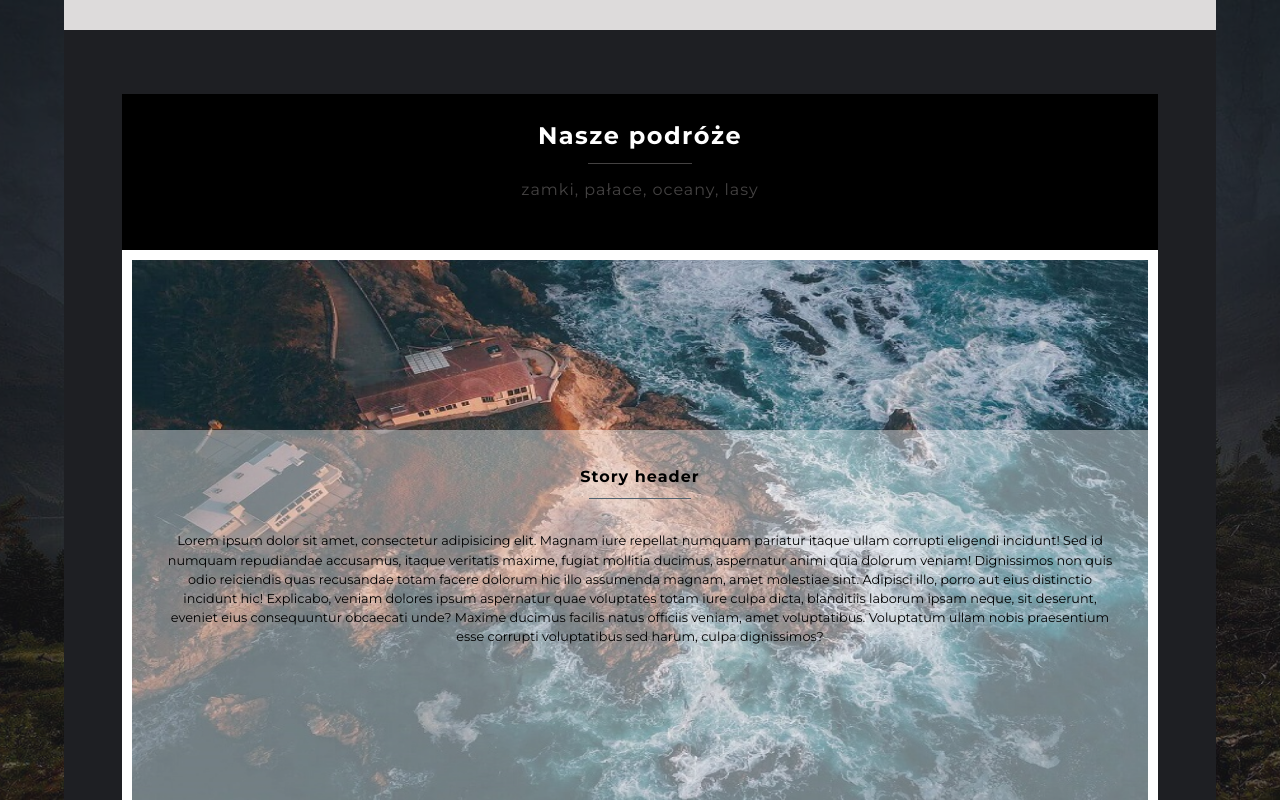
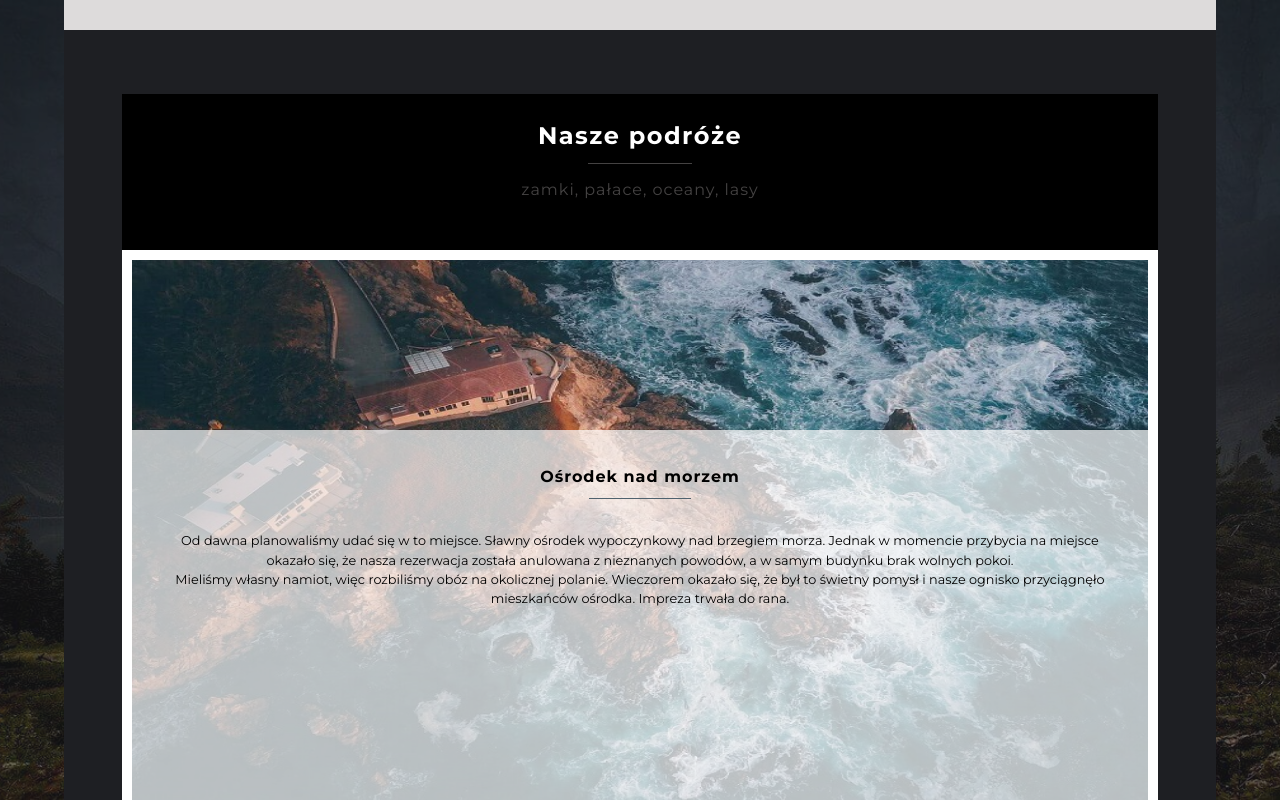
Before and after one commit to sfait/mistic, a plain HTML site: page index.html in a window 1280 px wide. Both pictures are taken after a click on the element 380 px from the left and 1374 px from the top of the page. Shown: the part 974-1774 px from the top of the page. Drawn offline with nearby package versions, Linux system fonts and the light colour scheme.

Commit message:
Add text

```diff
--- a/css/style.css
+++ b/css/style.css
@@ -6,7 +6,7 @@
   --fourth-color: rgba(170, 165, 165, 0.4);
   --fifth-color: rgba(30, 31, 35, 0.5);
   --sixth-color: #50626E;
-  --seventh-color: rgba(255, 255, 255, 0.4);
+  --seventh-color: rgba(255, 255, 255, 0.7);
 }
 
 /* general */
--- a/index.html
+++ b/index.html
@@ -1,5 +1,6 @@
 <!DOCTYPE html>
 <html lang="pl-PL">
+
 <head>
     <meta charset="UTF-8">
     <meta name="viewport" content="width=device-width, initial-scale=1.0">
@@ -12,6 +13,7 @@
     <link rel="stylesheet" href="css/style.css">
     <script src="js/app.js"></script>
 </head>
+
 <body>
     <header class="header">
         <div class="header-wrapper wrapper">
@@ -31,10 +33,12 @@
                 <h4 class="fourth-header story-fourth-header">pieniądze możesz odzyskać, czasu nigdy</h4>
                 <div class="story-text-wrapper">
                     <p class="story-paragraph">
-                        Nasza historia rozpoczęła się 1 sierpnia 2017 roku, gdy nasz przyjaciel Stefan w firmowej kuchni zdradził nam swoje plany na przyszłość. Byliśmy wtedy młodymi pracownikami jednej z Warszawskich korporacji, a Mordor był naszym drugim domem. Tego pamiętnego wtorku, gdy usłyszeliśmy od naszego przyjaciela: "Zamierzam rzucić pracę i zwiedzić cały świat!", sami również zaczęliśmy się zastanawiać nad własnym życiem.
+                        Nasza historia rozpoczęła się 1 sierpnia 2017 roku, gdy nasz przyjaciel Stefan w firmowej kuchni zdradził nam swoje plany na przyszłość. Byliśmy wtedy młodymi pracownikami jednej z Warszawskich korporacji, a Mordor był naszym
+                        drugim domem. Tego pamiętnego wtorku, gdy usłyszeliśmy od naszego przyjaciela: "Zamierzam rzucić pracę i zwiedzić cały świat!", sami również zaczęliśmy się zastanawiać nad własnym życiem.
                     </p>
                     <p class="story-paragraph">
-                        Nasze obecne życie to ciągła podróż. Dziś jesteśmy tutaj, a jutro gdzie indziej. Nigdy nie planujemy z wyprzedzeniem większym niż najbliższy miesiąc. Do tej pory zwiedziliśmy kilka państw, nocowaliśmy w zamkach i pod gołym niebem, pływaliśmy w morzu i wspinaliśmy się na szczyty, poznaliśmy wielu wspaniałych ludzi i takich, których wolimy unikać.
+                        Nasze obecne życie to ciągła podróż. Dziś jesteśmy tutaj, a jutro gdzie indziej. Nigdy nie planujemy z wyprzedzeniem większym niż najbliższy miesiąc. Do tej pory zwiedziliśmy kilka państw, nocowaliśmy w zamkach i pod gołym
+                        niebem, pływaliśmy w morzu i wspinaliśmy się na szczyty, poznaliśmy wielu wspaniałych ludzi i takich, których wolimy unikać.
                         <br />Jednak najważniejsze jest to, że zgromadziliśmy wiele świetnych wspomnień!
                     </p>
                 </div>
@@ -49,36 +53,47 @@
                         <div class="photo first-photo">
                             <img src="img/photography.jpg" alt="House and sea" />
                             <div class="photo-story">
-                                <h5 class="photo-story-header">Story header</h5>
+                                <h5 class="photo-story-header">Ośrodek nad morzem</h5>
                                 <p class="photo-story-paragraph">
-                                    Lorem ipsum dolor sit amet, consectetur adipisicing elit. Magnam iure repellat numquam pariatur itaque ullam corrupti eligendi incidunt! Sed id numquam repudiandae accusamus, itaque veritatis maxime, fugiat mollitia ducimus, aspernatur animi quia dolorum veniam! Dignissimos non quis odio reiciendis quas recusandae totam facere dolorum hic illo assumenda magnam, amet molestiae sint. Adipisci illo, porro aut eius distinctio incidunt hic! Explicabo, veniam dolores ipsum aspernatur quae voluptates totam iure culpa dicta, blanditiis laborum ipsam neque, sit deserunt, eveniet eius consequuntur obcaecati unde? Maxime ducimus facilis natus officiis veniam, amet voluptatibus. Voluptatum ullam nobis praesentium esse corrupti voluptatibus sed harum, culpa dignissimos?
+                                    Od dawna planowaliśmy udać się w to miejsce. Sławny ośrodek wypoczynkowy nad brzegiem morza. Jednak w momencie przybycia na miejsce okazało się, że nasza rezerwacja została anulowana z nieznanych powodów, a w samym
+                                    budynku brak wolnych pokoi.
+                                    <br />Mieliśmy własny namiot, więc rozbiliśmy obóz na okolicznej polanie. Wieczorem okazało się, że był to świetny pomysł i nasze ognisko przyciągnęło mieszkańców ośrodka. Impreza trwała do rana.
                                 </p>
                             </div>
                         </div>
                         <div class="photo second-photo">
                             <img src="img/river.jpg" alt="Architecture" />
                             <div class="photo-story">
-                                <h5 class="photo-story-header">Story header</h5>
+                                <h5 class="photo-story-header">Sąsiad z pokoju obok</h5>
                                 <p class="photo-story-paragraph">
-                                    Lorem ipsum dolor sit amet, consectetur adipisicing elit. Magnam iure repellat numquam pariatur itaque ullam corrupti eligendi incidunt! Sed id numquam repudiandae accusamus, itaque veritatis maxime, fugiat mollitia ducimus, aspernatur animi quia dolorum veniam! Dignissimos non quis odio reiciendis quas recusandae totam facere dolorum hic illo assumenda magnam, amet molestiae sint. Adipisci illo, porro aut eius distinctio incidunt hic! Explicabo, veniam dolores ipsum aspernatur quae voluptates totam iure culpa dicta, blanditiis laborum ipsam neque, sit deserunt, eveniet eius consequuntur obcaecati unde? Maxime ducimus facilis natus officiis veniam, amet voluptatibus. Voluptatum ullam nobis praesentium esse corrupti voluptatibus sed harum, culpa dignissimos?
+                                    Tego dnia od rana padał deszcz, a my znudzeni wyczekiwaliśmy polepszenia pogody.
+                                    <br />Około południa ktoś zapukał do naszych drzwi. Była to dziewczyna z recepcji, która przyszła nas zapytać, czy nie widzieliśmy ostatnio naszego sąsiada z pokoju obok. Mężczyzna podobno zaginął i nikt nie wie co
+                                    się z
+                                    nim stało. Poznaliśmy go kilka dni wcześniej, jednak od tamtej pory go nie widzieliśmy.
+                                    <br />Wieczorem wyszliśmy na zakupy. Dla skrócenia sobie drogi postanowiliśmy przejść przez pobliski park, a w nim zobaczyliśmy rozbity namiot. Podeszliśmy bliżej i zobaczyliśmy naszego sąsiada. Po krótkiej
+                                    wymianie zdań
+                                    dowiedzieliśmy się, że postanowił spróbować życia na łonie natury. Po powrocie do hotelu poinformowaliśmy obsługę o jego miejscu pobytu.
                                 </p>
                             </div>
                         </div>
                         <div class="photo third-photo">
                             <img src="img/castle.jpg" alt="Castle" />
                             <div class="photo-story">
-                                <h5 class="photo-story-header">Story header</h5>
+                                <h5 class="photo-story-header">Stary pałac</h5>
                                 <p class="photo-story-paragraph">
-                                    Lorem ipsum dolor sit amet, consectetur adipisicing elit. Magnam iure repellat numquam pariatur itaque ullam corrupti eligendi incidunt! Sed id numquam repudiandae accusamus, itaque veritatis maxime, fugiat mollitia ducimus, aspernatur animi quia dolorum veniam! Dignissimos non quis odio reiciendis quas recusandae totam facere dolorum hic illo assumenda magnam, amet molestiae sint. Adipisci illo, porro aut eius distinctio incidunt hic! Explicabo, veniam dolores ipsum aspernatur quae voluptates totam iure culpa dicta, blanditiis laborum ipsam neque, sit deserunt, eveniet eius consequuntur obcaecati unde? Maxime ducimus facilis natus officiis veniam, amet voluptatibus. Voluptatum ullam nobis praesentium esse corrupti voluptatibus sed harum, culpa dignissimos?
+                                    To miał być zwykły dzień, gdy zadzwonił telefon. Po drugiej stronie słuchawki kobieta zaproponowała nam darmową wycieczkę w góry wraz ze zwiedzaniem starego pałacu. W zamian oczekiwała jedynie, że napiszemy o
+                                    wyprawie na naszym blogu. Zgodziliśmy się i następnego dnia wraz z przewodnikiem udaliśmy się w drogę.
+                                    <br />Sam pałac wyglądał jak rudera, która może w każdej chwili się zawalić. Przewodnik próbował nas namówić na wejście do niego, jednak odmówiliśmy i wróciliśmy do naszego pokoju w hotelu.
+                                    <br />Następnego dnia przeczytaliśmy w gazetach, że w nocy dach pałacu się zawalił.
                                 </p>
                             </div>
                         </div>
                         <div class="photo fourth-photo">
                             <img src="img/man.jpg" alt="Man" />
                             <div class="photo-story">
-                                <h5 class="photo-story-header">Story header</h5>
+                                <h5 class="photo-story-header">Wyprawa w góry</h5>
                                 <p class="photo-story-paragraph">
-                                    Lorem ipsum dolor sit amet, consectetur adipisicing elit. Magnam iure repellat numquam pariatur itaque ullam corrupti eligendi incidunt! Sed id numquam repudiandae accusamus, itaque veritatis maxime, fugiat mollitia ducimus, aspernatur animi quia dolorum veniam! Dignissimos non quis odio reiciendis quas recusandae totam facere dolorum hic illo assumenda magnam, amet molestiae sint. Adipisci illo, porro aut eius distinctio incidunt hic! Explicabo, veniam dolores ipsum aspernatur quae voluptates totam iure culpa dicta, blanditiis laborum ipsam neque, sit deserunt, eveniet eius consequuntur obcaecati unde? Maxime ducimus facilis natus officiis veniam, amet voluptatibus. Voluptatum ullam nobis praesentium esse corrupti voluptatibus sed harum, culpa dignissimos?
+                                    Wyprawa w góry, gdy ma się zepsuty kompas nie jest dobrym pomysłem, nigdy. Może lepiej nie wracać do tej historii...
                                 </p>
                             </div>
                         </div>
@@ -175,4 +190,5 @@
         <div class="background-shadow"></div>
     </div>
 </body>
+
 </html>
```
